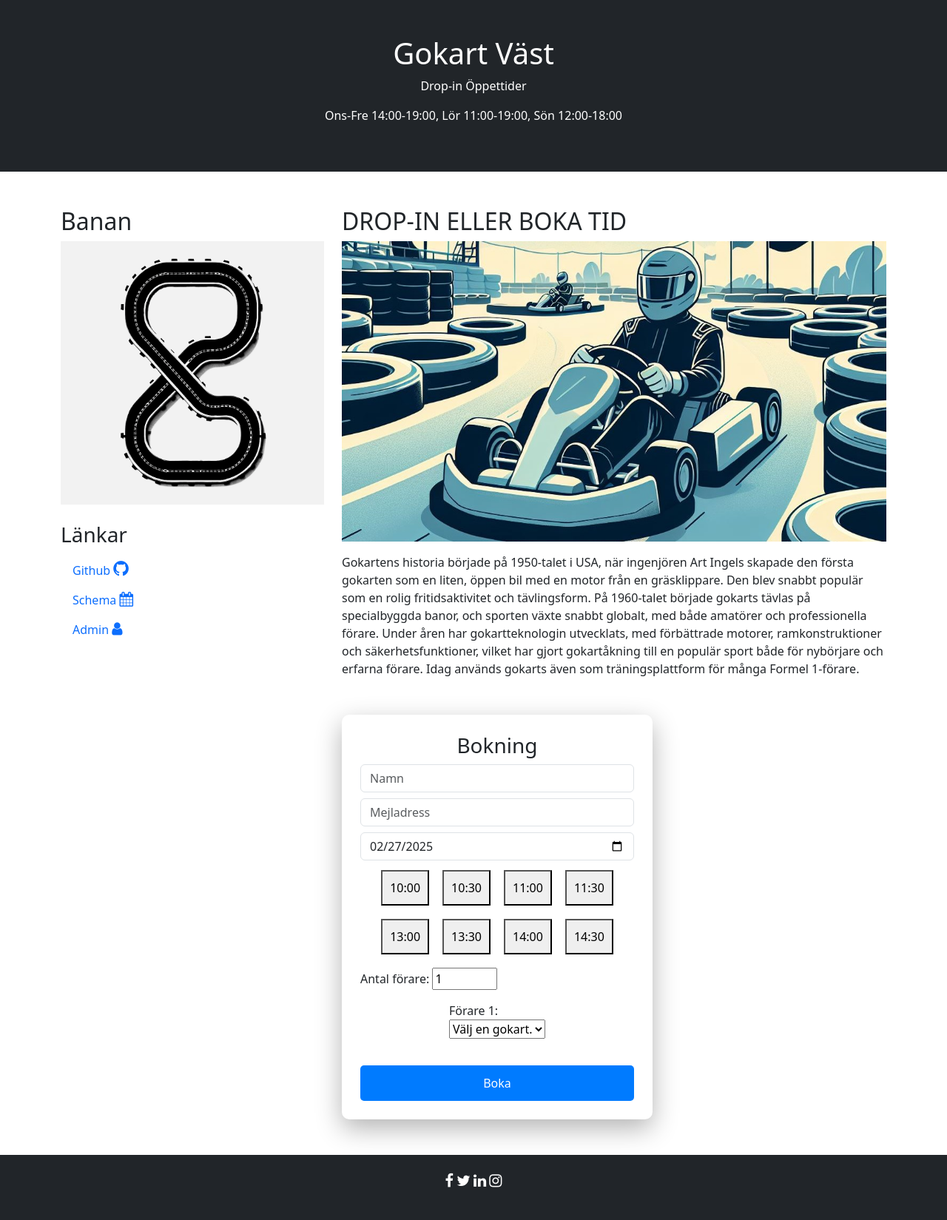
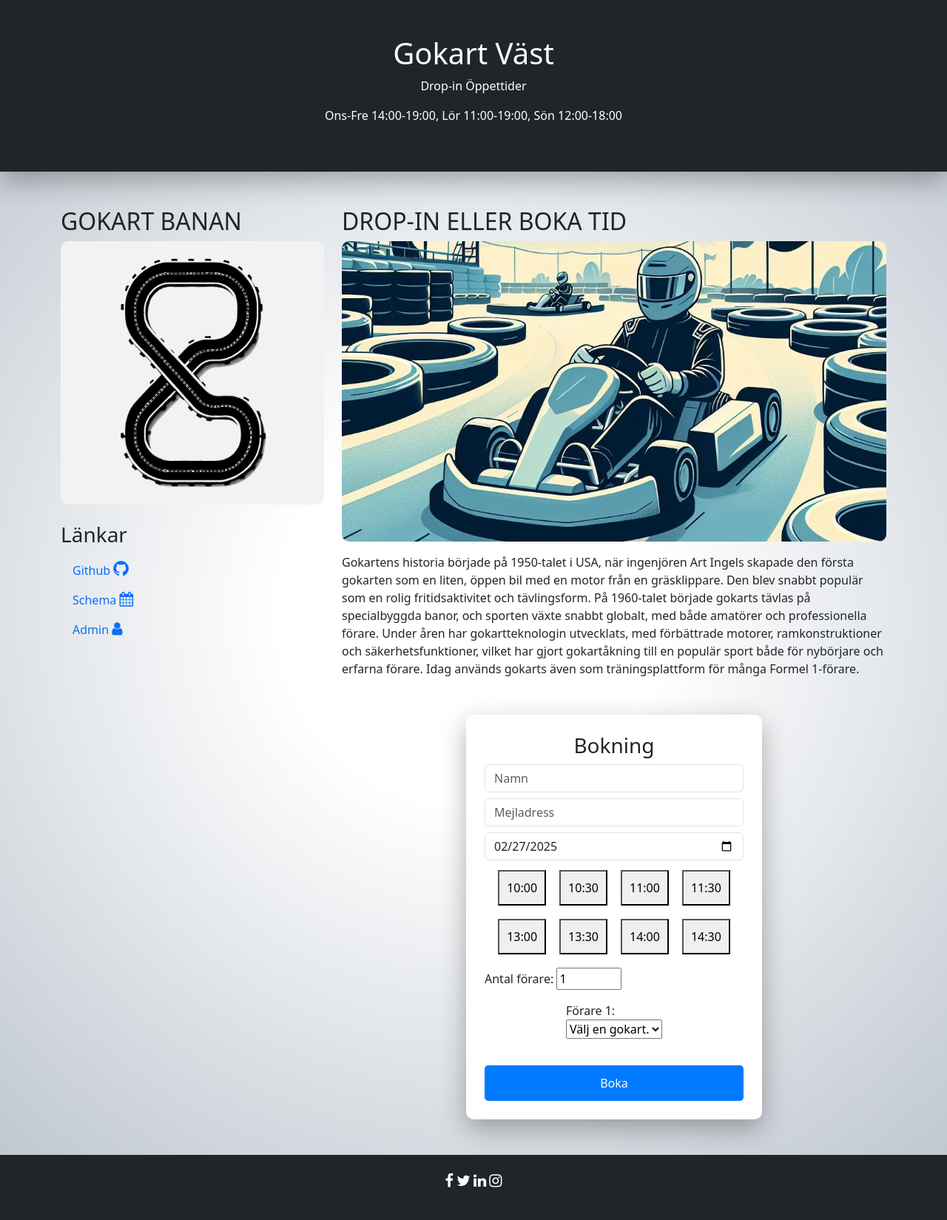
Before and after one commit to EliasDDev/gokart, a Django app: page / in a window 1280 px wide. Shown: the whole page at 74% size. Run offline with Django 5.2, Linux system fonts and the light colour scheme; data that the repository does not hold is empty.

Commit message:
Minor UI changes

```diff
--- a/gokart/app/static/css/style.css
+++ b/gokart/app/static/css/style.css
@@ -1,3 +1,12 @@
+body {
+    /* Länk till gradient generator: https://cssgradient.io */
+    background: rgb(255,255,255);
+    background: -moz-radial-gradient(circle, rgba(255,255,255,1) 25%, rgba(186,194,204,1) 100%);
+    background: -webkit-radial-gradient(circle, rgba(255,255,255,1) 25%, rgba(186,194,204,1) 100%);
+    background: radial-gradient(circle, rgba(255,255,255,1) 25%, rgba(186,194,204,1) 100%);
+    filter: progid:DXImageTransform.Microsoft.gradient(startColorstr="#ffffff",endColorstr="#bac2cc",GradientType=1);
+}
+
 .time-btn {
     margin: 5px;
     padding: 10px;
@@ -14,10 +23,20 @@
     padding: 25px;
     border-radius: 10px;
     box-shadow: 0px 12px 35px rgba(0, 0, 0, 0.3);
-    width: 100%;
-    max-width: 420px;
+    width: 400px;
+    margin: auto;
     margin-top: 50px;
 }
+
+@media only screen and (max-width: 750px) {
+    .form-card {
+        background: white;
+        padding: 25px;
+        border-radius: 10px;
+        box-shadow: 0px 12px 35px rgba(0, 0, 0, 0.3);
+        width: 100%;
+    }
+  }
 
 /* Button styling */
 .submit-btn {
@@ -138,3 +157,11 @@
     background-color: #c82333; /* Mörkare röd vid hover */
     border-color: #bd2130; /* Mörkare kant vid hover */
 }
+
+.img-rounded {
+    border-radius: 10px;
+}
+
+.header {
+    box-shadow: 0px 12px 35px rgba(0, 0, 0, 0.3);
+}
--- a/gokart/app/templates/index.html
+++ b/gokart/app/templates/index.html
@@ -20,7 +20,7 @@
     <link rel="stylesheet" href="../static/css/style.css">
 </head>
 <body>
-<div class="p-5 bg-dark text-white text-center">
+<div class="p-5 bg-dark text-white text-center header">
     <h1>Gokart Väst</h1>
     <p>Drop-in Öppettider</p>
     <p>Ons-Fre 14:00-19:00, Lör 11:00-19:00, Sön 12:00-18:00</p>
@@ -29,8 +29,8 @@
 <div class="container mt-5">
     <div class="row">
         <div class="col-sm-4">
-            <h2>Banan</h2>
-            <img src="../static/assets/image1.png" class="img-fluid" alt="Responsive image">
+            <h2>GOKART BANAN</h2>
+            <img src="../static/assets/image1.png" class="img-fluid img-rounded" alt="Responsive image">
             <h3 class="mt-4">Länkar</h3>
             <ul class="nav nav-pills flex-column">
                 <li class="nav-item">
@@ -47,7 +47,7 @@
         </div>
         <div class="col-sm-8">
             <h2>DROP-IN ELLER BOKA TID</h2>
-            <img src="../static/assets/image4.jpeg" class="img-fluid" alt="Responsive image">
+            <img src="../static/assets/image4.jpeg" class="img-fluid img-rounded" alt="Responsive image">
             <p></p>
             <p>Gokartens historia började på 1950-talet i USA, när ingenjören Art Ingels skapade den första gokarten som en liten, öppen bil med en motor från en gräsklippare. Den blev snabbt populär som en rolig fritidsaktivitet och tävlingsform. På 1960-talet började gokarts tävlas på specialbyggda banor, och sporten växte snabbt globalt, med både amatörer och professionella förare. Under åren har gokartteknologin utvecklats, med förbättrade motorer, ramkonstruktioner och säkerhetsfunktioner, vilket har gjort gokartåkning till en populär sport både för nybörjare och erfarna förare. Idag används gokarts även som träningsplattform för många Formel 1-förare.</p>
             <div class="form-card">
```
